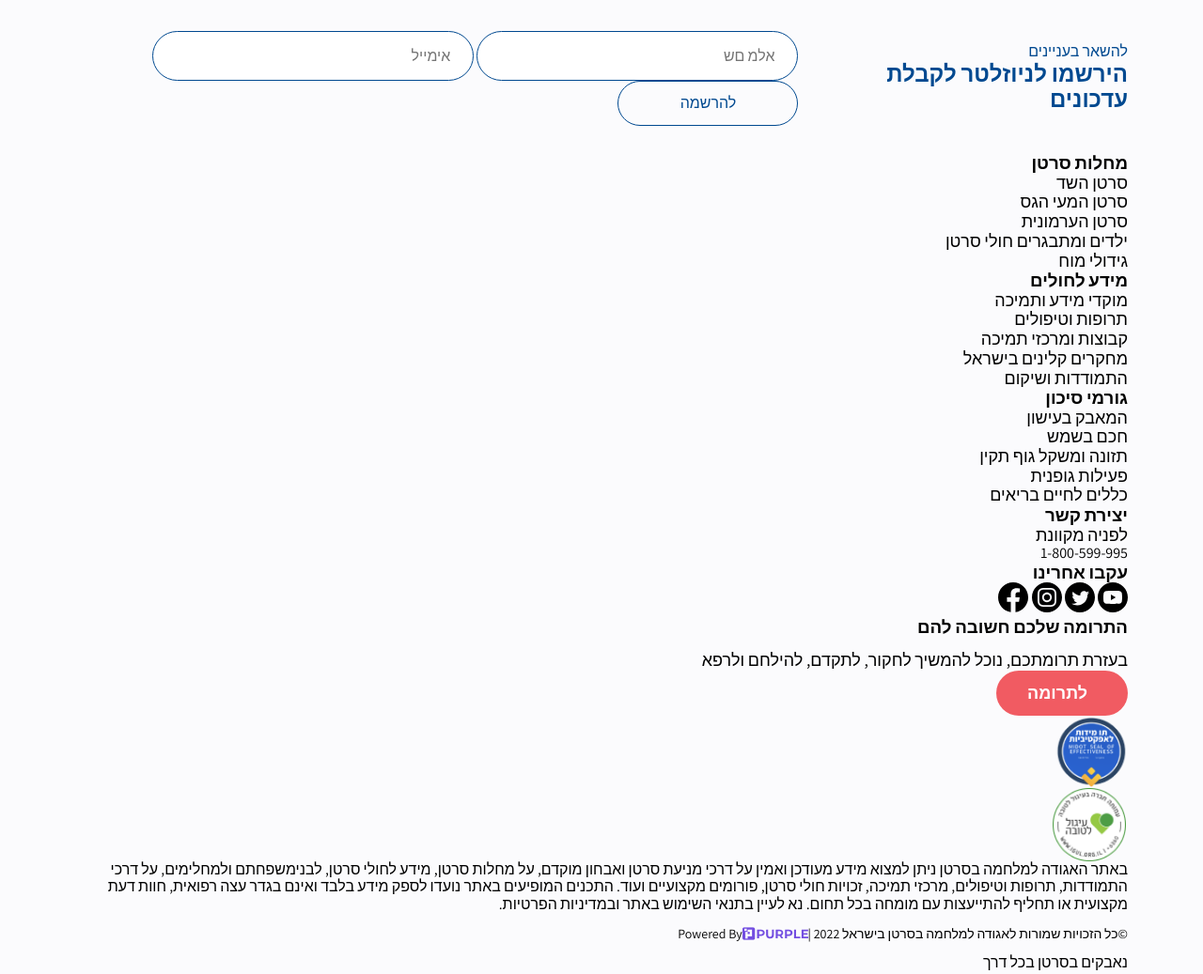
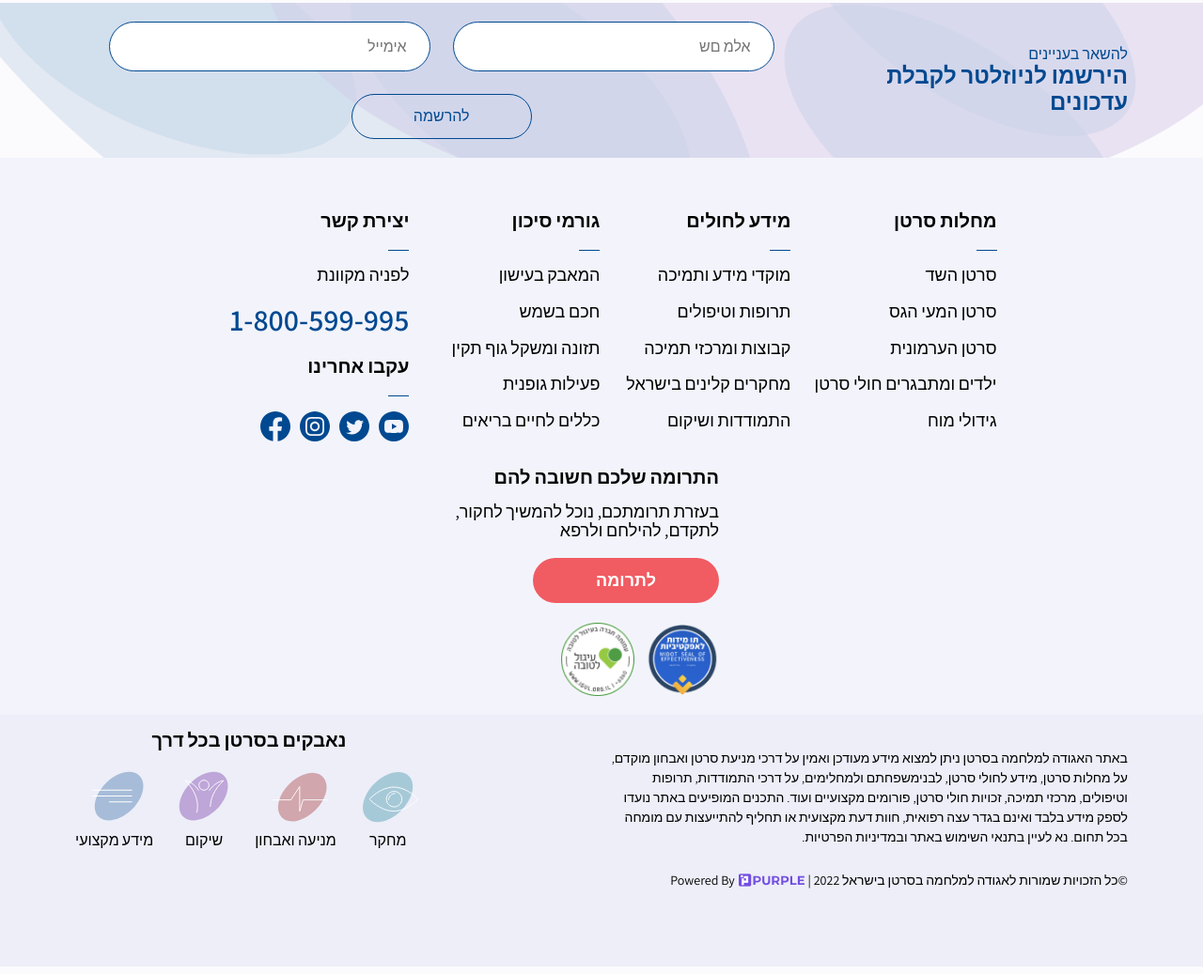
Before and after one commit to digtiarenko/new_mark_up, a website built with Parcel: page src/index.html in a window 1280 px wide. Shown: the part 4635-5672 px from the top of the page at 94% size. Built offline with nearby package versions, Linux system fonts and the light colour scheme; files whose address does not match are found by name.

Commit message:
footer finished, readme added, minor fixing

```diff
--- /dev/null
+++ b/src/sass/components/_footer.scss
@@ -0,0 +1,174 @@
+.footer-bg {
+  background-image: url('../images/background/footer_bg.png');
+  background-repeat: no-repeat;
+
+  background-position: top;
+  background-size: cover;
+}
+
+.footer_upper {
+  min-height: 358px;
+  padding-top: 56px;
+  background-color: rgba(99, 116, 208, 0.05);
+
+  & .section_subheader {
+    margin-bottom: 18px;
+  }
+}
+
+.flex--footer {
+  padding-top: 16px;
+  padding-bottom: 70px;
+  display: flex;
+  justify-content: space-between;
+  flex-wrap: wrap-reverse;
+  align-items: center;
+
+  @include for-size(tablet) {
+    justify-content: center;
+  }
+  @include for-size(mobile) {
+    justify-content: center;
+  }
+}
+
+.footer_down {
+  display: flex;
+  min-height: 185px;
+  background-color: rgba(237, 238, 248, 1);
+
+  &-group--right {
+    display: flex;
+    margin-top: 20px;
+    margin-left: 52px;
+    flex-direction: column;
+    max-width: 50%;
+    min-width: 300px;
+
+    @media (max-width: 1440px) {
+      justify-content: center;
+    }
+
+    @include for-size(mobile) {
+      max-width: 100%;
+    }
+  }
+  &-group--left {
+    display: flex;
+    justify-content: space-between;
+    align-items: center;
+    flex-direction: column;
+    align-self: flex-end;
+
+    & .footer_title {
+      margin-bottom: 12px;
+    }
+  }
+}
+.footer_down_list {
+  display: flex;
+  text-align: center;
+  gap: 18px;
+  @include for-size(mobile-only) {
+    gap: 5px;
+  }
+}
+
+.footer_flex {
+  display: flex;
+  align-items: flex-start;
+  justify-content: space-between;
+  display: flex;
+  flex-wrap: wrap;
+
+  @include for-size(wideDesktop) {
+    justify-content: center;
+  }
+
+  & li {
+    min-width: 178px;
+    margin-left: 25px;
+    margin-bottom: 20px;
+  }
+
+  & li:last-child {
+    max-width: 300px;
+    margin-right: 75px;
+
+    @include for-size(mobile) {
+      align-items: center;
+    }
+    @include for-size(mobile-only) {
+      margin-right: 50px;
+    }
+  }
+}
+
+.footer_title {
+  font-weight: 700;
+  font-size: 20px;
+  margin-bottom: 36px;
+}
+
+.horisontal-line {
+  position: relative;
+}
+
+.horisontal-line::after {
+  content: '';
+  position: absolute;
+  width: 22px;
+  height: 1px;
+  border-top: 1px solid $accent-blue;
+  right: 0;
+  bottom: -20px;
+}
+
+.footer_number {
+  display: block;
+  font-weight: 600;
+  font-size: 32px;
+  margin-bottom: 20px;
+  color: $accent-blue;
+}
+
+.btn-footer {
+  width: 198px;
+  margin-bottom: 21px;
+}
+
+.logo_wrapper {
+  display: flex;
+  flex-grow: 1;
+  gap: 10px;
+
+  & .footer_icon {
+    cursor: pointer;
+    fill: $accent-blue;
+
+    &:hover {
+      fill: $accent-btn-color;
+    }
+  }
+}
+
+.copyright {
+  margin-bottom: 13px;
+  font-weight: 300;
+  font-size: 14px;
+  line-height: 1.5;
+
+  &_logo {
+    display: inline;
+    height: 14px;
+    margin-right: 4px;
+    margin-left: 4px;
+  }
+}
+
+.donate_wrapper {
+  display: flex;
+  justify-content: center;
+  flex-wrap: wrap;
+  gap: 24px;
+}
--- a/src/sass/index.scss
+++ b/src/sass/index.scss
@@ -7,3 +7,4 @@
 @import './components/_about_section.scss';
 @import './components/_donate_section.scss';
 @import './components/_video_section.scss';
+@import './components/_footer.scss';
```
Also changed, not shown: README.md (added), src/images/background/footer-circles.png (deleted).
